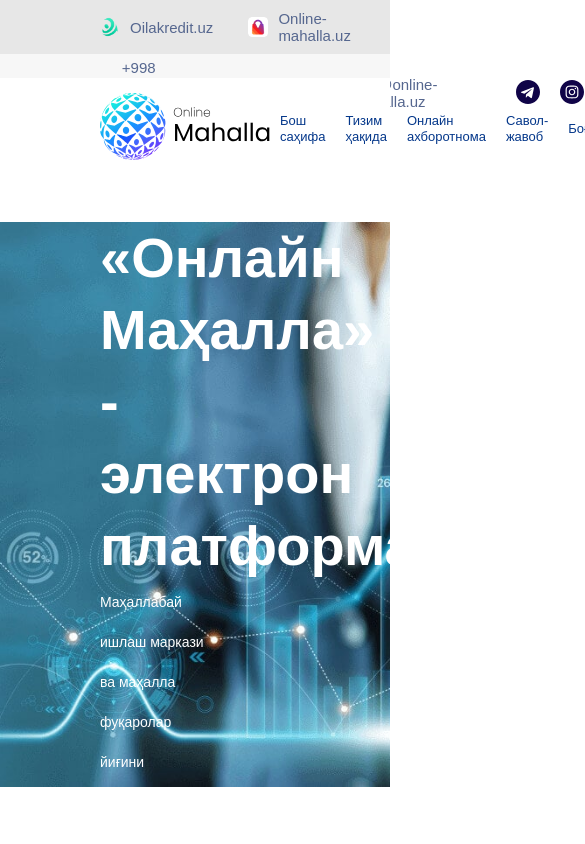
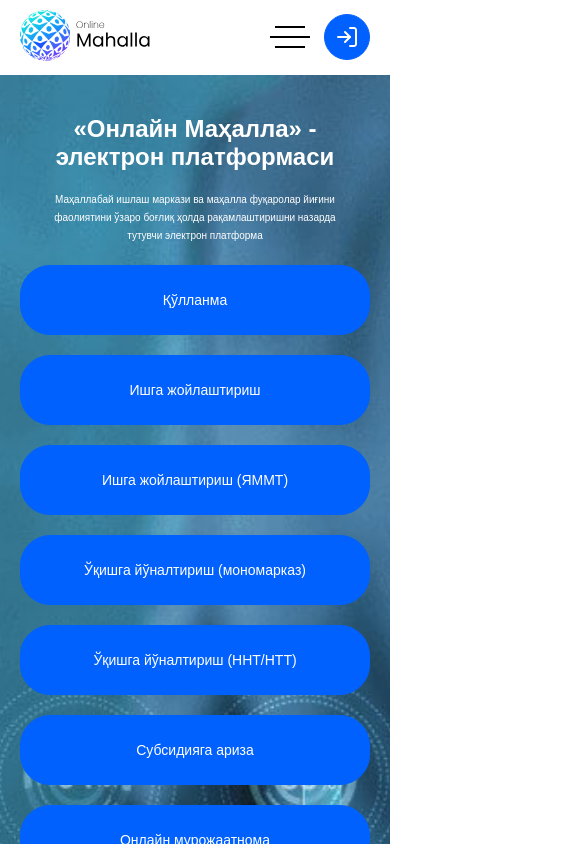
Before and after one commit to ergashev2000/online-mahalla, a React (Vite) app: page / in a window 390 px wide. Shown: the top 844 px of the page, 585 px wide, since content can reach past the window. Built offline with nearby package versions, Linux system fonts and the light colour scheme; a web font is replaced by a local one.

Commit message:
add  Carousel

```diff
--- a/index.html
+++ b/index.html
@@ -8,6 +8,8 @@
 
     <link href="https://cdnjs.cloudflare.com/ajax/libs/font-awesome/5.13.0/css/all.min.css" rel="stylesheet">
 
+
+
   </head>
   <body>
     <div id="root"></div>
--- a/package.json
+++ b/package.json
@@ -13,7 +13,9 @@
     "react": "^18.2.0",
     "react-dom": "^18.2.0",
     "react-faq-component": "^1.3.4",
-    "react-router-dom": "^6.4.3"
+    "react-router-dom": "^6.4.3",
+    "react-slick": "^0.29.0",
+    "slick-carousel": "^1.8.1"
   },
   "devDependencies": {
     "@types/react": "^18.0.24",
--- a/src/companents/Footer/index.jsx
+++ b/src/companents/Footer/index.jsx
@@ -1,6 +1,9 @@
 import React from "react";
 import FooterLogo from "../../assets/images/footer-logo.svg";
 import Logout from "../../assets/images/icons/log-in-blue.svg";
+
+import TelegramIcon from "../../assets/images/icons/telegram_black.svg";
+import InstagramIcon from "../../assets/images/icons/instagram_black.svg";
 
 const index = () => {
   return (
@@ -38,8 +41,23 @@
             </ul>
             <div className="footer__app">
               <h3>Мобил иловалар</h3>
-              <a href="">Online Mahalla <img src={Logout} /></a>
-              <a href="">RS Imzo <img src={Logout} /></a>
+              <a href="">
+                Online Mahalla <img src={Logout} />
+              </a>
+              <a href="">
+                RS Imzo <img src={Logout} />
+              </a>
+            </div>
+          </div>
+          <div className="footer__bottom">
+            <div>© «Онлайн Маҳалла». Барча ҳуқуқлар ҳимояланган</div>
+            <div className="footer__bottom-social">
+              <a href="">
+                <img src={TelegramIcon} />
+              </a>
+              <a href="">
+                <img src={InstagramIcon} />
+              </a>
             </div>
           </div>
         </div>
--- a/src/companents/Galereya/index.jsx
+++ b/src/companents/Galereya/index.jsx
@@ -1,7 +1,7 @@
 import React from "react";
-import Gal1 from '../../assets/images/gal1.jpg'
-import Gal2 from '../../assets/images/gal2.jpg'
-import Gal3 from '../../assets/images/gal3.jpg'
+import Gal1 from "../../assets/images/gal1.jpg";
+import Gal2 from "../../assets/images/gal2.jpg";
+import Gal3 from "../../assets/images/gal3.jpg";
 
 const index = () => {
   return (
@@ -19,14 +19,16 @@
               </div>
             </div>
             <div className="galereya__images-right">
-                <img src={Gal1} alt="" />
               <div className="two__image">
                 <img src={Gal2} alt="" />
                 <img src={Gal3} alt="" />
               </div>
+              <img src={Gal1} alt="" />
             </div>
           </div>
-          <a href="" className="galereya__more-download">Кўпроқ юклаш</a>
+          <a href="" className="galereya__more-download">
+            Кўпроқ юклаш
+          </a>
         </div>
       </section>
     </>
--- a/src/companents/Header/index.jsx
+++ b/src/companents/Header/index.jsx
@@ -19,27 +19,40 @@
             <div className="hero__menu">
               <ul className="hero__menu-items">
                 <li className="hero__menu-item">
-                  <a href="" className="hero__menu-item-link">Қўлланма</a>
+                  <a href="" className="hero__menu-item-link">
+                    Қўлланма
+                  </a>
                 </li>
                 <li className="hero__menu-item">
-                  <a href="" className="hero__menu-item-link">Қўлланма</a>
+                  <a href="" className="hero__menu-item-link">
+                    Ишга жойлаштириш
+                  </a>
                 </li>
                 <li className="hero__menu-item">
-                  <a href="" className="hero__menu-item-link">Қўлланма Қўлланма Қўлланма Қўлланма</a>
+                  <a href="" className="hero__menu-item-link">
+                    Ишга жойлаштириш (ЯММТ)
+                  </a>
                 </li>
                 <li className="hero__menu-item">
-                  <a href="" className="hero__menu-item-link">Қўлланма</a>
+                  <a href="" className="hero__menu-item-link">
+                    Ўқишга йўналтириш (мономарказ)
+                  </a>
                 </li>
                 <li className="hero__menu-item">
-                  <a href="" className="hero__menu-item-link">Қўлланма</a>
+                  <a href="" className="hero__menu-item-link">
+                    Ўқишга йўналтириш (ННТ/НТТ)
+                  </a>
                 </li>
                 <li className="hero__menu-item">
-                  <a href="" className="hero__menu-item-link">Қўлланма</a>
+                  <a href="" className="hero__menu-item-link">
+                    Субсидияга ариза
+                  </a>
                 </li>
                 <li className="hero__menu-item">
-                  <a href="" className="hero__menu-item-link">Қўлланма</a>
+                  <a href="" className="hero__menu-item-link">
+                    Онлайн мурожаатнома
+                  </a>
                 </li>
-
               </ul>
             </div>
           </div>
--- a/src/companents/Navbar/index.jsx
+++ b/src/companents/Navbar/index.jsx
@@ -77,6 +77,9 @@
               </a>
               <nav>
                 <ul className="nav__items">
+                  <li className="hamberger__menu">
+                    <span></span>
+                  </li>
                   <li className="nav__item">
                     <a href="" className="nav__item-link">
                       Бош саҳифа
@@ -105,7 +108,7 @@
                   <li className="nav__item">
                     <a href="" className="nav__item-link">
                       <img src={Logout} />
-                      Тизимга кириш
+                      <span>Тизимга кириш</span>
                     </a>
                   </li>
                 </ul>
--- a/src/companents/News/index.jsx
+++ b/src/companents/News/index.jsx
@@ -1,4 +1,5 @@
 import React from "react";
+import Carousel from "../UI/Carousel";
 
 const index = () => {
   return (
@@ -72,6 +73,9 @@
                 </div>
               </a>
             </div>
+            {/* Carousel mobile */}
+            <Carousel />
+            {/* Carousel mobile*/}
             <a href="" className="news__more-video">
               Барча видеолавхалар
             </a>
--- /dev/null
+++ b/src/companents/UI/Carousel/index.jsx
@@ -0,0 +1,83 @@
+import React from "react";
+import Slider from "react-slick";
+
+// Import css files
+import "slick-carousel/slick/slick.css";
+import "slick-carousel/slick/slick-theme.css";
+
+export default function SimpleSlider() {
+  var settings = {
+    dots: true,
+    infinite: true,
+    speed: 500,
+    slidesToShow: 1,
+    slidesToScroll: 1,
+  };
+  return (
+    <Slider {...settings}>
+      <a href="" className="news__card">
+        <iframe
+          width="100%"
+          height="100%"
+          src="https://www.youtube.com/embed/HFn9Ul_z6CY"
+          title="Ҳоким ёрдамчиси билан бир кун: Қашқадарё вилояти, Миришкор тумани, Бори маҳалласи"
+          frameborder="0"
+          allow="accelerometer; autoplay; clipboard-write; encrypted-media; gyroscope; picture-in-picture"
+          allowfullscreen
+        ></iframe>
+        <data>
+          <svg xmlns="http://www.w3.org/2000/svg" viewBox="0 0 512 512">
+            <path d="M232 120C232 106.7 242.7 96 256 96C269.3 96 280 106.7 280 120V243.2L365.3 300C376.3 307.4 379.3 322.3 371.1 333.3C364.6 344.3 349.7 347.3 338.7 339.1L242.7 275.1C236 271.5 232 264 232 255.1L232 120zM256 0C397.4 0 512 114.6 512 256C512 397.4 397.4 512 256 512C114.6 512 0 397.4 0 256C0 114.6 114.6 0 256 0zM48 256C48 370.9 141.1 464 256 464C370.9 464 464 370.9 464 256C464 141.1 370.9 48 256 48C141.1 48 48 141.1 48 256z" />
+          </svg>
+          26.03.2022
+        </data>
+        <div className="news__card-title">
+          Ҳоким ёрдамчиси билан бир кун: Қашқадарё вилояти, Миришкор тумани,
+          Бори маҳалласи
+        </div>
+      </a>
+      <a href="" className="news__card">
+        <iframe
+          width="100%"
+          height="100%"
+          src="https://www.youtube.com/embed/HFn9Ul_z6CY"
+          title="Ҳоким ёрдамчиси билан бир кун: Қашқадарё вилояти, Миришкор тумани, Бори маҳалласи"
+          frameborder="0"
+          allow="accelerometer; autoplay; clipboard-write; encrypted-media; gyroscope; picture-in-picture"
+          allowfullscreen
+        ></iframe>
+        <data>
+          <svg xmlns="http://www.w3.org/2000/svg" viewBox="0 0 512 512">
+            <path d="M232 120C232 106.7 242.7 96 256 96C269.3 96 280 106.7 280 120V243.2L365.3 300C376.3 307.4 379.3 322.3 371.1 333.3C364.6 344.3 349.7 347.3 338.7 339.1L242.7 275.1C236 271.5 232 264 232 255.1L232 120zM256 0C397.4 0 512 114.6 512 256C512 397.4 397.4 512 256 512C114.6 512 0 397.4 0 256C0 114.6 114.6 0 256 0zM48 256C48 370.9 141.1 464 256 464C370.9 464 464 370.9 464 256C464 141.1 370.9 48 256 48C141.1 48 48 141.1 48 256z" />
+          </svg>
+          26.03.2022
+        </data>
+        <div className="news__card-title">
+          Ҳоким ёрдамчиси билан бир кун: Қашқадарё вилояти, Миришкор тумани,
+          Бори маҳалласи
+        </div>
+      </a>
+      <a href="" className="news__card">
+        <iframe
+          width="100%"
+          height="100%"
+          src="https://www.youtube.com/embed/HFn9Ul_z6CY"
+          title="Ҳоким ёрдамчиси билан бир кун: Қашқадарё вилояти, Миришкор тумани, Бори маҳалласи"
+          frameborder="0"
+          allow="accelerometer; autoplay; clipboard-write; encrypted-media; gyroscope; picture-in-picture"
+          allowfullscreen
+        ></iframe>
+        <data>
+          <svg xmlns="http://www.w3.org/2000/svg" viewBox="0 0 512 512">
+            <path d="M232 120C232 106.7 242.7 96 256 96C269.3 96 280 106.7 280 120V243.2L365.3 300C376.3 307.4 379.3 322.3 371.1 333.3C364.6 344.3 349.7 347.3 338.7 339.1L242.7 275.1C236 271.5 232 264 232 255.1L232 120zM256 0C397.4 0 512 114.6 512 256C512 397.4 397.4 512 256 512C114.6 512 0 397.4 0 256C0 114.6 114.6 0 256 0zM48 256C48 370.9 141.1 464 256 464C370.9 464 464 370.9 464 256C464 141.1 370.9 48 256 48C141.1 48 48 141.1 48 256z" />
+          </svg>
+          26.03.2022
+        </data>
+        <div className="news__card-title">
+          Ҳоким ёрдамчиси билан бир кун: Қашқадарё вилояти, Миришкор тумани,
+          Бори маҳалласи
+        </div>
+      </a>
+    </Slider>
+  );
+}
--- a/src/index.css
+++ b/src/index.css
@@ -156,11 +156,51 @@
 .navbar__menu > a > img {
   width: 170px;
 }
+/* Hamburger menu */
+
+.hamberger__menu {
+  width: 40px;
+  height: 2px;
+  background-color: #000;
+  position: relative;
+  display: flex;
+  justify-content: center;
+  position: absolute;
+  right: 80px;
+}
+.hamberger__menu::before {
+  content: "";
+  width: 30px;
+  height: 2px;
+  background-color: #000;
+  position: absolute;
+  top: 10px;
+}
+.hamberger__menu::after {
+  content: "";
+  width: 30px;
+  height: 2px;
+  background-color: #000;
+  position: absolute;
+  bottom: 10px;
+}
+
+/* .hamberger__menu::after{
+  transform: rotate(45deg);
+  bottom: 0;
+}
+.hamberger__menu::before{
+  transform: rotate(-45deg);
+  top: 0;
+}
+.hamberger__menu{
+  width: 0px;
+} */
 
 /* HERO */
 .hero {
   content: "";
-  background: url(./assets//images/online-mahlla-main.jpeg), red;
+  background: url(./assets//images/online-mahlla-main.jpeg);
   background-position: center;
   background-repeat: no-repeat;
   background-size: cover;
@@ -180,8 +220,9 @@
   color: rgb(255, 255, 255);
 }
 .hero__text-description {
-  line-height: 40px;
+  line-height: 28px;
   color: #fff;
+  padding: 20px 0;
 }
 
 .hero__menu-items {
@@ -195,12 +236,13 @@
   justify-content: center;
   align-items: center;
   width: 280px;
-  height: 80px;
+  height: 70px;
   border-radius: 30px;
   background-color: #0161fe;
   border: 1px solid #0161fe;
   padding: 10px 20px;
   text-align: center;
+  transition: all 0.3s;
 }
 .hero__menu-item:hover {
   background-color: #fff;
@@ -235,7 +277,7 @@
   justify-content: space-between;
   align-items: center;
   padding: 65px 30px;
-  width: 560px;
+  max-width: 560px;
   border-radius: 5px;
   transition: all 0.3s;
 }
@@ -326,7 +368,7 @@
   display: flex;
   justify-content: space-between;
   align-items: center;
-  padding: 20px 0;
+
   max-width: 50%;
   gap: 10%;
 }
@@ -349,6 +391,12 @@
   padding: 10px;
   max-width: 50%;
 }
+.galereya__images-right > img {
+  padding-top: 20px;
+}
+.galereya__images-left > img {
+  padding-bottom: 20px;
+}
 .galereya__title + p {
   text-align: center;
   padding: 30px 0;
@@ -369,7 +417,7 @@
   color: #fff;
   display: block;
   width: fit-content;
-  margin: 0 auto;
+  margin: 20px auto;
   transition: all 0.3s;
 }
 .galereya__more-download:hover {
@@ -400,7 +448,7 @@
   border-radius: 5px;
   padding: 20px;
 }
-.news__card > iframe{
+.news__card > iframe {
   min-height: 250px;
   border-radius: 5px;
 }
@@ -514,7 +562,7 @@
   display: flex;
   justify-content: space-between;
   position: relative;
-  padding-bottom: 50px;
+  padding-bottom: 80px;
 }
 .contect__title {
   font-size: 32px;
@@ -650,21 +698,20 @@
   line-height: 50px;
   color: rgb(86, 103, 143);
 }
-.footer__menu > li > a:hover{
+.footer__menu > li > a:hover {
   color: #0161fe;
 }
 .footer__app {
   display: flex;
   flex-direction: column;
-
 }
-.footer__app > h3{
+.footer__app > h3 {
   font-size: 20px;
   font-weight: 700;
   padding-bottom: 30px;
 }
-.footer__app > a{
-  padding: 15px 35px ;
+.footer__app > a {
+  padding: 15px 35px;
   background-color: #0161fe;
   border-radius: 30px;
   border: 1px solid #0161fe;
@@ -675,21 +722,123 @@
   display: flex;
   justify-content: space-between;
   align-items: center;
-  transition: all .3s;
+  transition: all 0.3s;
 }
 
-.footer__app > a > img{
+.footer__app > a > img {
   filter: brightness(0) invert(1);
   transform: rotate(90deg);
   margin-left: 10px;
-  transition: all .3s;
+  transition: all 0.3s;
 }
-.footer__app > a:hover{
+.footer__app > a:hover {
   background-color: #fff;
   color: #000;
+}
+.footer__app > a:hover > img {
+  filter: brightness(1) invert(0);
+}
+/* Footer bottom */
 
+.footer__bottom {
+  display: flex;
+  justify-content: space-between;
+  align-items: center;
+  padding: 30px 0;
+  color: rgb(81, 81, 81);
 }
-.footer__app > a:hover > img{
-  filter: brightness(1) invert(0);
+.footer__bottom-social {
+  width: 70px;
+  display: flex;
+  justify-content: space-between;
+  align-items: center;
+}
 
+.slick-slider{
+  display: none;
 }
+
+/* Media mobile  */
+
+@media only screen and (max-width: 992px) {
+  .container {
+    padding: 0px 20px;
+  }
+
+  .nav__item,
+  .partner-container,
+  .navbar__contact-main {
+    display: none;
+  }
+  .hero {
+    margin-top: 75px;
+  }
+  .navbar__menu-container {
+    top: 0;
+  }
+  .navbar__menu > a > img {
+    width: 130px;
+  }
+  .nav__item:last-child {
+    display: block;
+    padding: 0px;
+  }
+  .nav__item:last-child span {
+    display: none;
+  }
+  .nav__item:last-child > .nav__item-link {
+    padding: 10px;
+  }
+  .nav__item:last-child > .nav__item-link > img {
+    padding-right: 0;
+  }
+
+  /* HERO Media Mobile */
+  .hero__text-title {
+    font-size: 24px;
+    line-height: normal;
+  }
+  .hero__text-description {
+    padding: 20px;
+    font-size: 10px;
+    line-height: 18px;
+  }
+  .hero__text {
+    width: auto;
+    text-align: center;
+    padding-top: 40px;
+  }
+  .hero {
+    height: 140vh;
+  }
+  .hero__menu-items {
+    grid-template-columns: auto;
+  }
+  .hero__menu-item {
+    width: 100%;
+  }
+  .navigator__cards {
+    grid-template-columns: repeat(auto-fit, minmax(370px, 1fr));
+  }
+  .navigator__card {
+    padding: 35px 30px;
+  }
+  .navigator__card-text > h3 {
+    font-size: 16px;
+  }
+  .sevices__title {
+    font-size: 24px;
+  }
+  .galereya__title {
+    font-size: 32px;
+    font-family: "Montserrat", sans-serif;
+  }
+
+  /* NEWS */
+  .news__cards {
+    display: none;
+  }
+  .slick-slider{
+    display: block;
+  }
+}
```
Also changed, not shown: 1 other file (tests, documents, lock files or other folders). Lines whose indentation alone changed are shown as unchanged.
